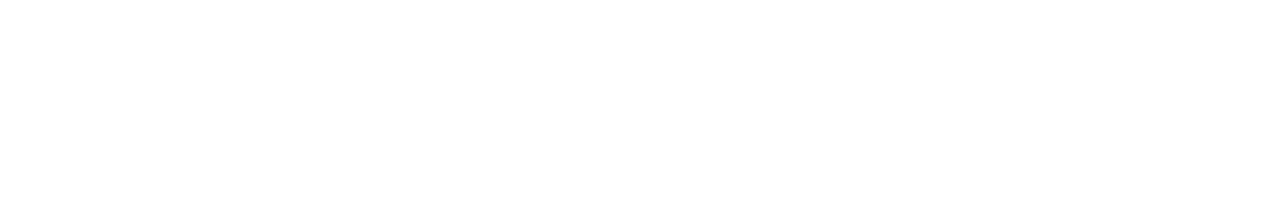
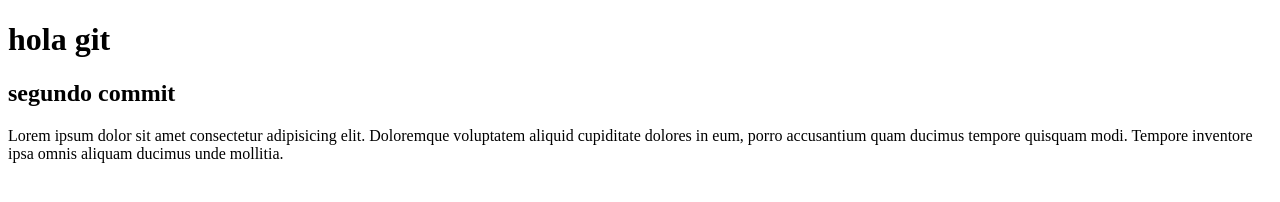
Before and after one commit to sebastiancasabona/prueba, a plain HTML site: page index.html in a window 1280 px wide. Drawn offline with Linux system fonts and the light colour scheme.

Commit message:
hicimos un h2 con un lorem

```diff
--- a/index.html
+++ b/index.html
@@ -1,12 +1,20 @@
 <!DOCTYPE html>
 <html lang="en">
+
 <head>
     <meta charset="UTF-8">
     <meta http-equiv="X-UA-Compatible" content="IE=edge">
     <meta name="viewport" content="width=device-width, initial-scale=1.0">
     <title>Hola Git</title>
 </head>
+
 <body>
+    <h1>hola git</h1>
+    <h2> segundo commit</h2>
+    <p>Lorem ipsum dolor sit amet consectetur adipisicing elit. Doloremque voluptatem aliquid cupiditate dolores in eum,
+        porro accusantium quam ducimus tempore quisquam modi. Tempore inventore ipsa omnis aliquam ducimus unde
+        mollitia.</p>
 
 </body>
+
 </html>
```
